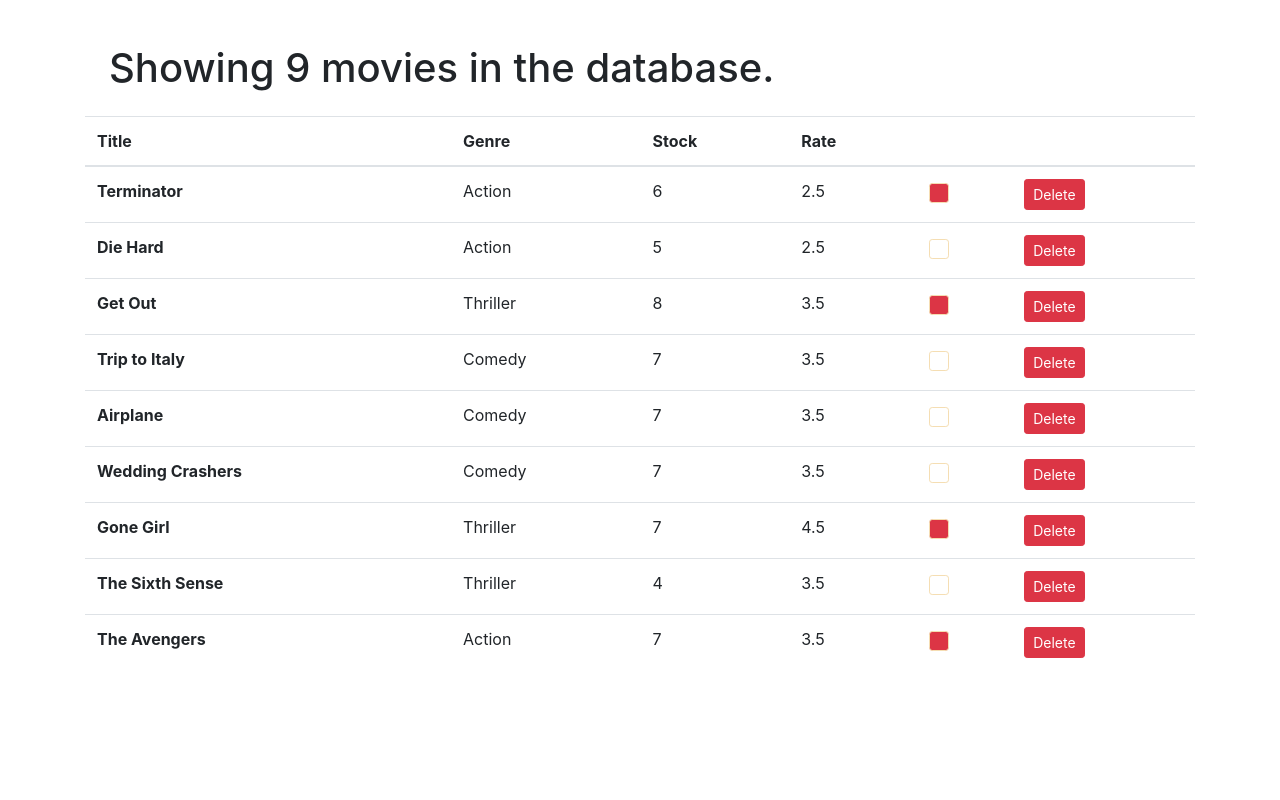
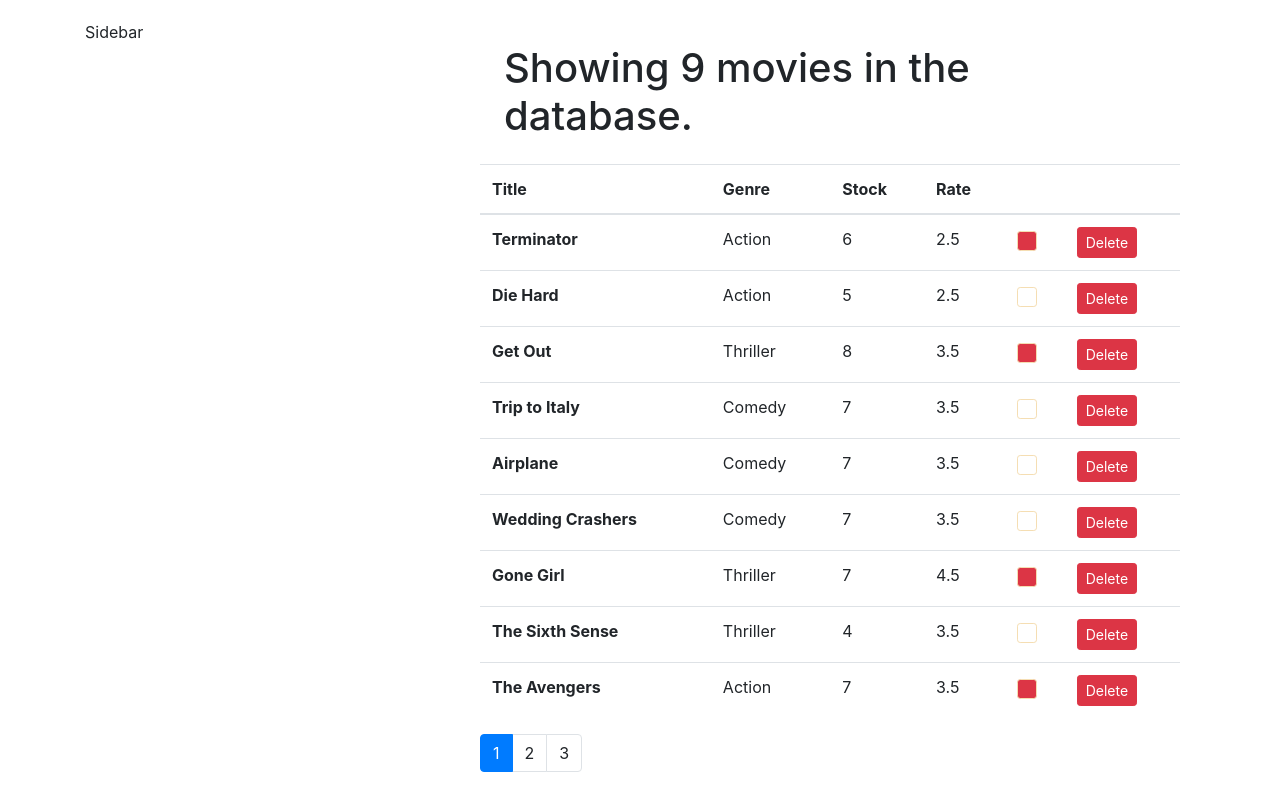
Before and after one commit to shubhamdixit8388/react-learning-vidly-app, a React (Create React App) app: page / in a window 1280 px wide. Built offline with nearby package versions, Linux system fonts and the light colour scheme.

Commit message:
pagination in progress

```diff
--- a/package.json
+++ b/package.json
@@ -8,6 +8,7 @@
     "@testing-library/user-event": "^12.8.3",
     "bootstrap": "^4.1.1",
     "font-awesome": "^4.7.0",
+    "lodash": "^4.17.21",
     "react": "^17.0.2",
     "react-dom": "^17.0.2",
     "react-scripts": "4.0.3",
--- a/src/App.js
+++ b/src/App.js
@@ -1,43 +1,27 @@
-import React, { Component } from 'react';
-import './App.css';
-import { getMovies } from './services/fakeMovieService'
-
+import React, { Component } from "react";
+import "./App.css";
+import { getMovies } from "./services/fakeMovieService";
+import Movies from "./components/movies";
+import SidebarTabs from "./components/common/sidebar-tabs";
 
 class App extends Component {
   state = {
-    movies: getMovies()
+    movies: getMovies(),
   };
 
   render() {
-    console.log(this.state.movies);
-    return <main className="container">
-      <table className="table">
-        <thead>
-          <tr>
-            <th scope="col">Title</th>
-            <th scope="col">Genre</th>
-            <th scope="col">Stock</th>
-            <th scope="col">Rate</th>
-            <th scope="col"></th>
-          </tr>
-        </thead>
-        <tbody>
-          {
-
-            this.state.movies.map(movie => {
-              return <tr key={movie.title}>
-                      <th scope="row">1</th>
-                      <td>movie.title</td>
-                      <td>Otto</td>
-                      <td>@mdo</td>
-                      <td>@mdo</td>
-                      <td><button className="btn btn-danger btn-sm">Delete</button></td>
-                    </tr>
-            })
-          }
-        </tbody>
-      </table>
-    </main>
+    return (
+      <div className="container">
+        <div className="row">
+          <div className="col-4">
+            <SidebarTabs />
+          </div>
+          <div className="col">
+            <Movies />
+          </div>
+        </div>
+      </div>
+    );
   }
 }
 
--- /dev/null
+++ b/src/components/common/pagination.jsx
@@ -0,0 +1,37 @@
+import React from "react";
+import _ from "lodash";
+
+class Pagination extends React.Component {
+  render() {
+    const { itemsCount, pageSize, onPageChange, currentPageNumber } =
+      this.props;
+    const noOfPages = Math.ceil(itemsCount / pageSize);
+    if (noOfPages < 2) return null;
+    const pages = _.range(1, noOfPages + 1);
+    return (
+      <nav>
+        <ul className="pagination">
+          {pages.map((page) => {
+            return (
+              <li
+                onClick={() => onPageChange(page)}
+                className={this.getActiveClass(page, currentPageNumber)}
+                key={page}
+              >
+                <a className="page-link">{page}</a>
+              </li>
+            );
+          })}
+        </ul>
+      </nav>
+    );
+  }
+
+  getActiveClass(pageNumber, currentPageNumber) {
+    let pageNumberClass = "page-item ";
+    pageNumberClass += pageNumber === currentPageNumber ? "active" : "";
+    return pageNumberClass;
+  }
+}
+
+export default Pagination;
--- /dev/null
+++ b/src/components/common/sidebar-tabs.jsx
@@ -0,0 +1,9 @@
+import React, { Component } from "react";
+
+class SidebarTabs extends React.Component {
+  render() {
+    return <div>Sidebar</div>;
+  }
+}
+
+export default SidebarTabs;
--- a/src/components/movies.jsx
+++ b/src/components/movies.jsx
@@ -1,10 +1,14 @@
 import React, { Component } from "react";
 import { getMovies } from "../services/fakeMovieService";
 import Like from "./common/like";
+import Pagination from "./common/pagination";
+import { paginate } from "../utils/paginate";
 
 class Movies extends Component {
   state = {
     movies: getMovies(),
+    pageSize: 4,
+    currentPageNumber: 1,
   };
   render() {
     const { length: count } = this.state.movies;
@@ -23,8 +27,8 @@ class Movies extends Component {
               <th scope="col">Genre</th>
               <th scope="col">Stock</th>
               <th scope="col">Rate</th>
-              <th scope="col"></th>
-              <th scope="col"></th>
+              <th scope="col" />
+              <th scope="col" />
             </tr>
           </thead>
           <tbody>
@@ -55,9 +59,21 @@ class Movies extends Component {
             })}
           </tbody>
         </table>
+        <Pagination
+          itemsCount={count}
+          pageSize={this.state.pageSize}
+          onPageChange={this.handlePageChange}
+          currentPageNumber={this.state.currentPageNumber}
+        />
       </main>
     );
   }
+
+  handlePageChange = (currentPageNumber) => {
+    if (this.state.currentPageNumber !== currentPageNumber) {
+      this.setState({ currentPageNumber });
+    }
+  };
 
   handleLikeClick = (updateMovie) => {
     const movies = [...this.state.movies];
--- a/src/index.js
+++ b/src/index.js
@@ -1,17 +1,17 @@
-import React from 'react';
-import ReactDOM from 'react-dom';
-import './index.css';
-import App from './App';
-import Movies from './components/movies'
-import reportWebVitals from './reportWebVitals';
-import 'bootstrap/dist/css/bootstrap.css'
-import 'font-awesome/css/font-awesome.css'
+import React from "react";
+import ReactDOM from "react-dom";
+import "./index.css";
+import App from "./App";
+import Movies from "./components/movies";
+import reportWebVitals from "./reportWebVitals";
+import "bootstrap/dist/css/bootstrap.css";
+import "font-awesome/css/font-awesome.css";
 
 ReactDOM.render(
   <React.StrictMode>
-    <Movies />
+    <App />
   </React.StrictMode>,
-  document.getElementById('root')
+  document.getElementById("root")
 );
 
 // If you want to start measuring performance in your app, pass a function
--- /dev/null
+++ b/src/utils/paginate.js
@@ -0,0 +1,6 @@
+import _ from "lodash";
+
+export function paginate(items, pageNumber, pageSize) {
+  const startIndex = (pageNumber - 1) * pageSize;
+  return _(items).slice(startIndex).take(pageSize).value();
+}
```
